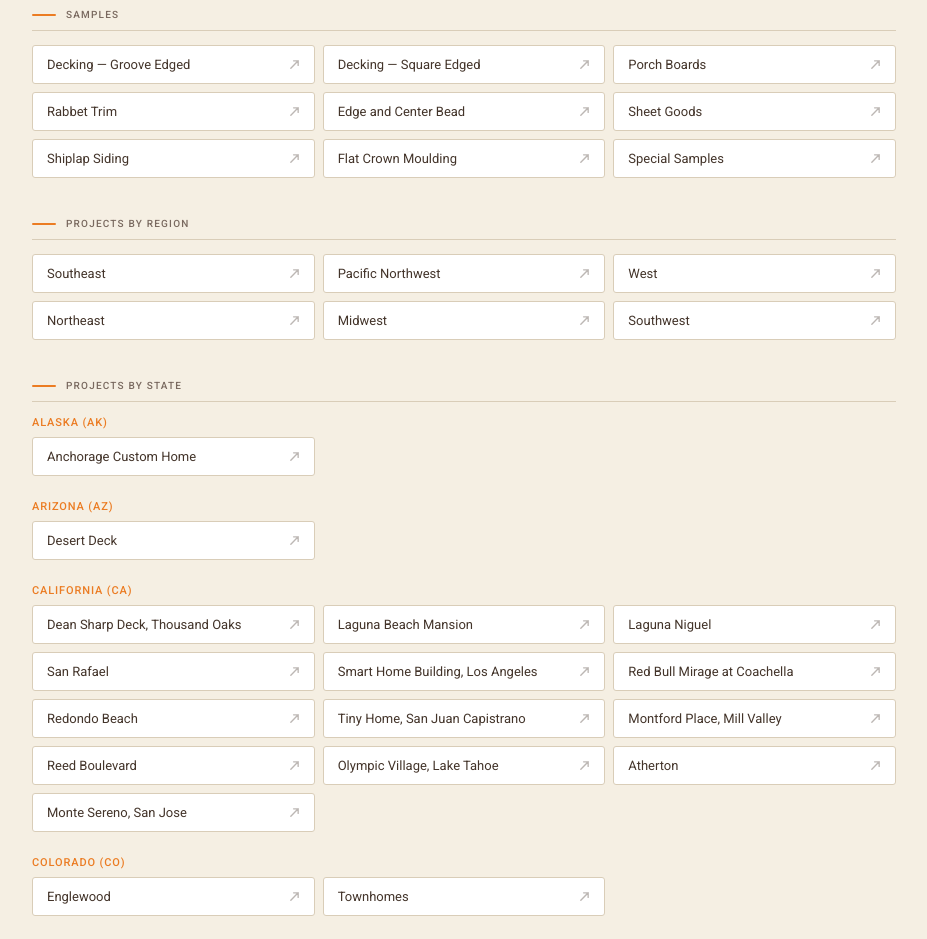
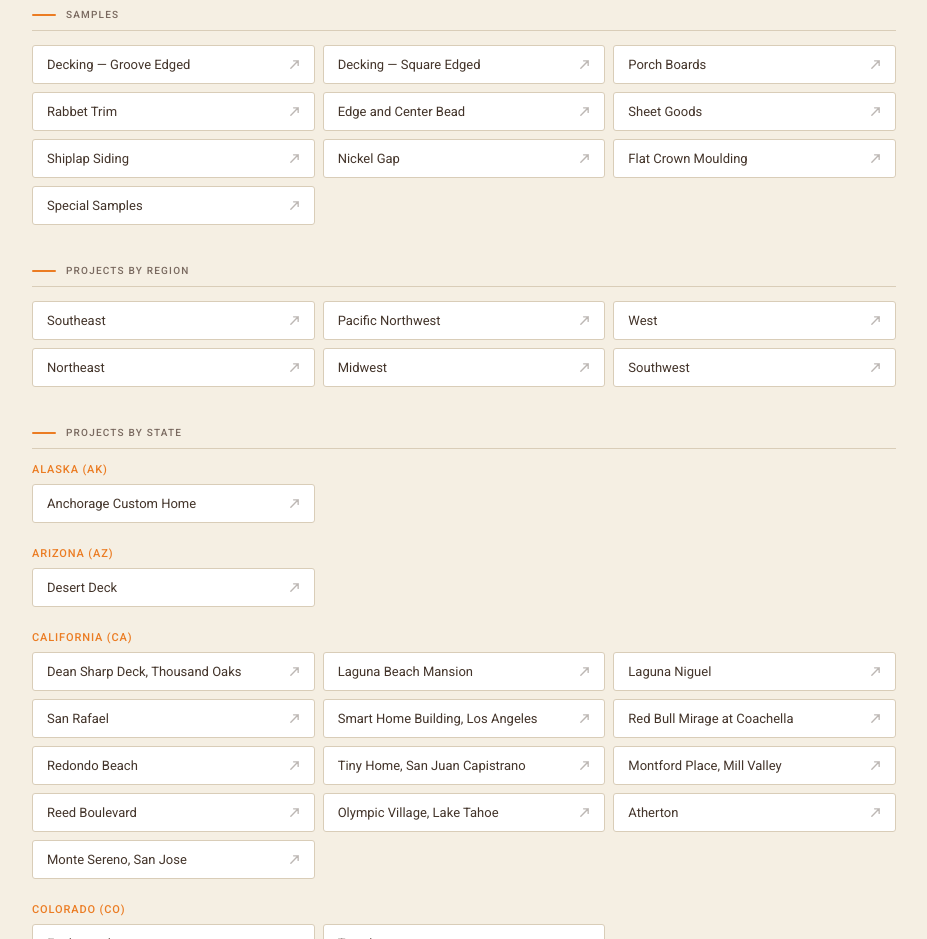
Before and after one commit to photosmodernmill-ai/acre-photo-library, a plain HTML site: page index.html in a window 1280 px wide. Shown: the part 1340-2279 px from the top of the page, without its empty margins (176-1103 px from the left). Drawn offline with Linux system fonts and the light colour scheme.

Commit message:
Add files via upload

```diff
--- a/index.html
+++ b/index.html
@@ -166,6 +166,7 @@
       <div class="link-item"><a href="https://photos.app.goo.gl/wTVibodLZJu62FeHA" target="_blank">Edge and Center Bead <svg class="arrow" width="11" height="11" viewBox="0 0 12 12" fill="none"><path d="M2 10L10 2M10 2H5M10 2V7" stroke="#43342a" stroke-width="1.5" stroke-linecap="round"/></svg></a></div>
       <div class="link-item"><a href="https://photos.app.goo.gl/uEonTEsVWwgZLUfZ8" target="_blank">Sheet Goods <svg class="arrow" width="11" height="11" viewBox="0 0 12 12" fill="none"><path d="M2 10L10 2M10 2H5M10 2V7" stroke="#43342a" stroke-width="1.5" stroke-linecap="round"/></svg></a></div>
       <div class="link-item"><a href="https://photos.app.goo.gl/s1MhDQyp99LqcZeo8" target="_blank">Shiplap Siding <svg class="arrow" width="11" height="11" viewBox="0 0 12 12" fill="none"><path d="M2 10L10 2M10 2H5M10 2V7" stroke="#43342a" stroke-width="1.5" stroke-linecap="round"/></svg></a></div>
+      <div class="link-item"><a href="https://photos.app.goo.gl/iWbyAFU7ULTe528Q8" target="_blank">Nickel Gap <svg class="arrow" width="11" height="11" viewBox="0 0 12 12" fill="none"><path d="M2 10L10 2M10 2H5M10 2V7" stroke="#43342a" stroke-width="1.5" stroke-linecap="round"/></svg></a></div>
       <div class="link-item"><a href="https://photos.app.goo.gl/Vaub16RCUnqTstTR6" target="_blank">Flat Crown Moulding <svg class="arrow" width="11" height="11" viewBox="0 0 12 12" fill="none"><path d="M2 10L10 2M10 2H5M10 2V7" stroke="#43342a" stroke-width="1.5" stroke-linecap="round"/></svg></a></div>
       <div class="link-item"><a href="https://photos.app.goo.gl/uboWY8jUjPct8wpm7" target="_blank">Special Samples <svg class="arrow" width="11" height="11" viewBox="0 0 12 12" fill="none"><path d="M2 10L10 2M10 2H5M10 2V7" stroke="#43342a" stroke-width="1.5" stroke-linecap="round"/></svg></a></div>
     </div>
```
